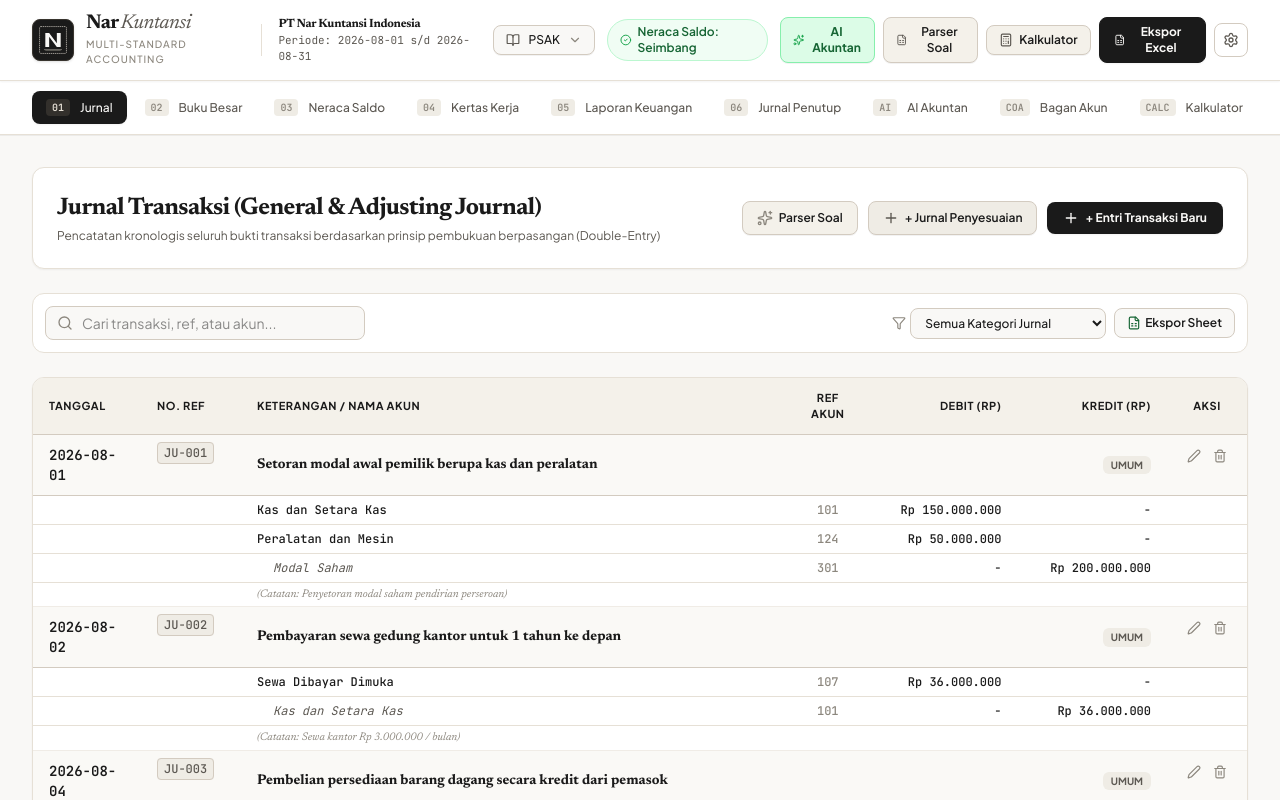
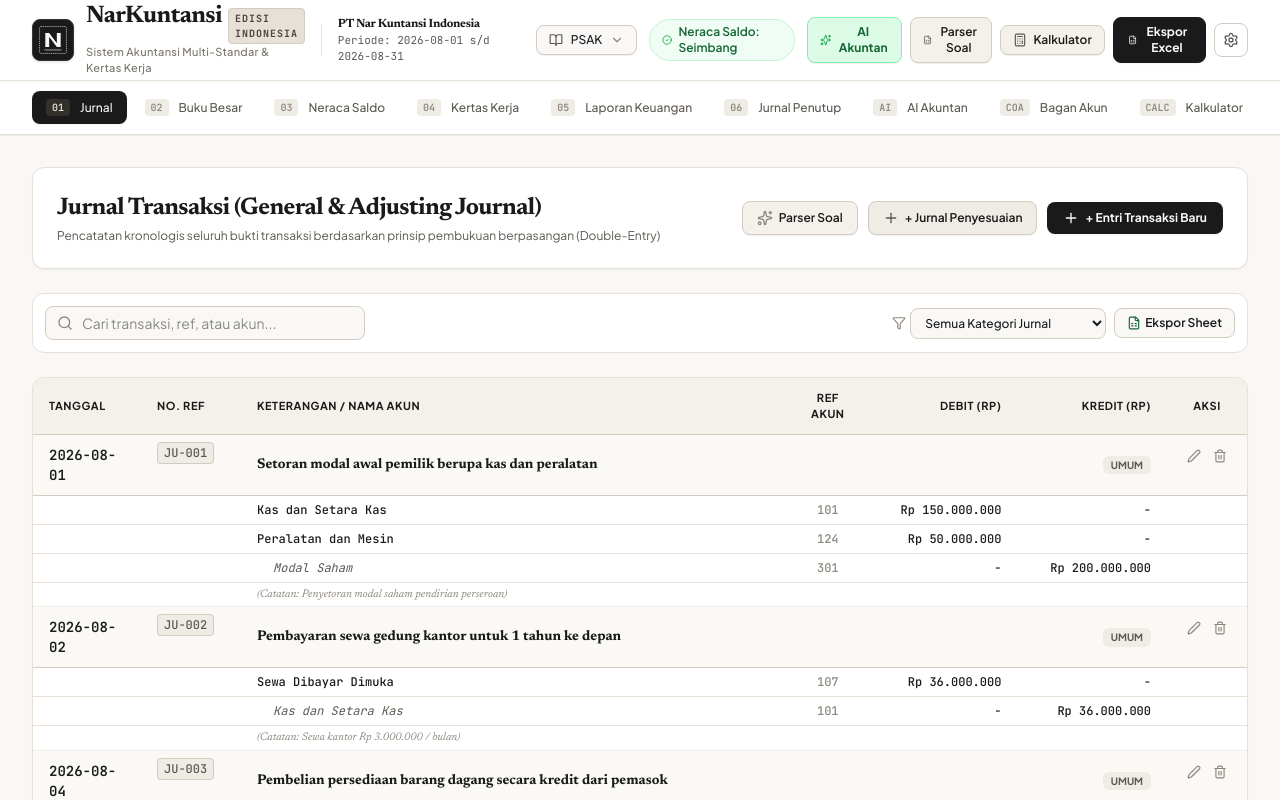
Before and after one commit to nadhiframadhan780-dev/NarKuntansi.app.kuy, a React (Vite) app: page / in a window 1280 px wide. Shown: the top 800 px of the page. Built offline with nearby package versions, Linux system fonts and the light colour scheme.

Commit message:
Enhance Logo component with custom logo source
Added customSrc prop to Logo component for dynamic logo source.

```diff
--- a/src/components/Logo.tsx
+++ b/src/components/Logo.tsx
@@ -1,10 +1,12 @@
 import React from 'react';
+import { useAccounting } from '../context/AccountingContext';
 
 interface LogoProps {
   className?: string;
   size?: 'sm' | 'md' | 'lg' | 'xl';
   showText?: boolean;
   textColor?: string;
+  customSrc?: string;
 }
 
 export const Logo: React.FC<LogoProps> = ({
@@ -12,7 +14,11 @@ export const Logo: React.FC<LogoProps> = ({
   size = 'md',
   showText = true,
   textColor = 'text-[#1A1A1A]',
+  customSrc,
 }) => {
+  const { settings } = useAccounting();
+  const logoSource = customSrc || settings?.customLogoUrl;
+
   const sizePixels = {
     sm: 32,
     md: 42,
@@ -24,8 +30,16 @@ export const Logo: React.FC<LogoProps> = ({
     <div className={`inline-flex items-center gap-3 select-none ${className}`}>
       <div
         style={{ width: sizePixels, height: sizePixels }}
-        className="relative flex-shrink-0 flex items-center justify-center rounded-lg bg-[#1A1A1A] text-[#F9F8F6] shadow-sm border border-[#38342E]"
+        className="relative flex-shrink-0 flex items-center justify-center rounded-lg bg-[#1A1A1A] text-[#F9F8F6] shadow-sm border border-[#38342E] overflow-hidden"
       >
+        {logoSource ? (
+          <img
+            src={logoSource}
+            alt="Logo Perusahaan"
+            referrerPolicy="no-referrer"
+            className="w-full h-full object-contain p-1 rounded-lg bg-white"
+          />
+        ) : (
           <svg
             viewBox="0 0 100 100"
             fill="none"
@@ -42,16 +56,21 @@ export const Logo: React.FC<LogoProps> = ({
             <line x1="22" y1="80" x2="78" y2="80" stroke="#D3CBC0" strokeWidth="1.5" />
             <line x1="26" y1="83" x2="74" y2="83" stroke="#D3CBC0" strokeWidth="1" />
           </svg>
+        )}
       </div>
 
       {showText && (
         <div className="flex flex-col">
-          <span className={`font-editorial-serif tracking-tight leading-none text-xl font-bold ${textColor}`}>
-            <span>Nar</span>
-            <span className="italic font-normal text-[#5C5852] ml-0.5">Kuntansi</span>
+          <div className="flex items-baseline gap-1.5">
+            <span className={`font-editorial-serif font-bold text-xl sm:text-2xl tracking-tight leading-none ${textColor}`}>
+              NarKuntansi
             </span>
-          <span className="text-[10px] tracking-widest uppercase font-medium text-[#8C877E] mt-1 font-editorial-sans">
-            Multi-Standard Accounting
+            <span className="text-[10px] uppercase font-bold tracking-widest px-1.5 py-0.5 rounded bg-[#E6E0D6] text-[#4A453E] border border-[#D3CBC0] font-editorial-mono">
+              EDISI INDONESIA
+            </span>
+          </div>
+          <span className="text-[11px] text-[#7A756D] font-medium tracking-wide">
+            Sistem Akuntansi Multi-Standar & Kertas Kerja
           </span>
         </div>
       )}
```
Lines whose indentation alone changed are shown as unchanged.
